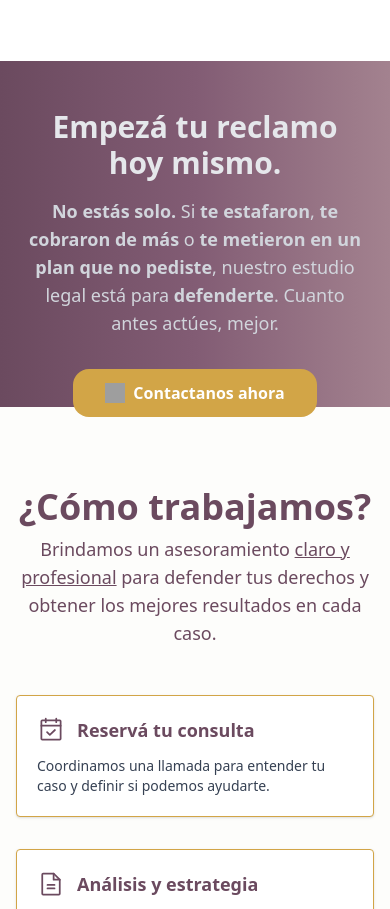
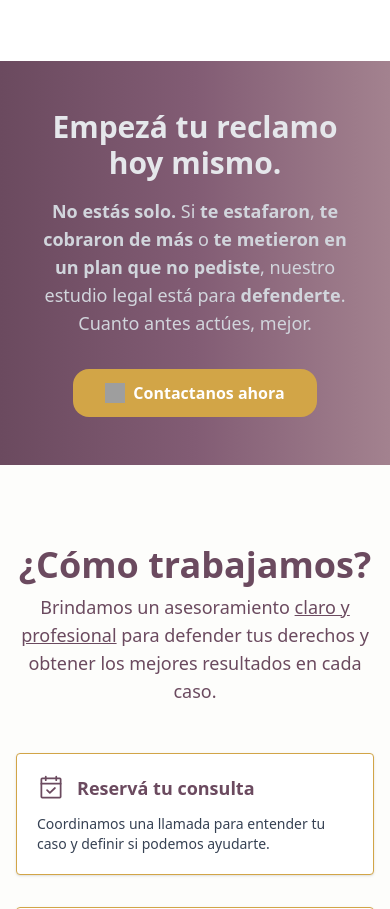
Before and after one commit to shevek1/usyco-fix, an Astro site: page / in a window 390 px wide. Shown: the part 2269-3178 px from the top of the page. Built offline with nearby package versions, Linux system fonts and the light colour scheme; Astro itself is replaced by a stand-in of ours; some packages are replaced by stand-ins of ours; grey boxes are pictures that could not be loaded.

Commit message:
solcionado banner

```diff
--- a/src/components/Banner.astro
+++ b/src/components/Banner.astro
@@ -1,21 +1,30 @@
 <section class="relative bg-gradient-to-r from-[#6b4a5f] via-[#825c74] to-[#a3828f] py-12">
   <div class="container mx-auto px-6 max-w-screen-xl">
-    <div class="flex flex-col lg:flex-row items-center justify-between h-[250px] md:h-[200px]">
+    <div class="flex flex-col lg:flex-row items-center justify-between gap-6 lg:gap-0">
 
       <!-- TEXTO -->
-      <div class="w-full lg:w-1/2 text-center md:ml-38 lg:text-left">
+      <div class="w-full lg:w-1/2 text-center lg:text-left px-4 md:px-0">
         <h2 class="text-3xl font-bold text-gray-200 mb-4">Empezá tu reclamo hoy mismo.</h2>
         <p class="text-lg text-gray-300 mb-8 max-w-md mx-auto lg:mx-0">
           <strong>No estás solo.</strong> Si <strong>te estafaron</strong>, <strong>te cobraron de más</strong> o <strong>te metieron en un plan que no pediste</strong>, nuestro estudio legal está para <strong>defenderte</strong>. Cuanto antes actúes, mejor.
         </p>
-        <a href="https://wa.me/5491136596539?text=Hola%2C+los+contacto+desde+su+p%C3%A1gina+web.+Me+gustar%C3%ADa+hacer+una+consulta." target="_blank" class="inline-flex items-center bg-[#d2a547] hover:bg-[#c9a045] text-white font-semibold py-3 px-8 rounded-2xl transition duration-300">
-          <img src="https://upload.wikimedia.org/wikipedia/commons/6/6b/WhatsApp.svg" alt="WhatsApp" class="w-5 h-5 mr-2" />
+        <a
+          href="https://wa.me/5491136596539?text=Hola%2C+los+contacto+desde+su+p%C3%A1gina+web.+Me+gustar%C3%ADa+hacer+una+consulta."
+          target="_blank"
+          class="inline-flex items-center bg-[#d2a547] hover:bg-[#c9a045] text-white font-semibold py-3 px-8 rounded-2xl transition duration-300 max-w-full justify-center md:justify-start"
+          style="min-width: 200px;"
+        >
+          <img
+            src="https://upload.wikimedia.org/wikipedia/commons/6/6b/WhatsApp.svg"
+            alt="WhatsApp"
+            class="w-5 h-5 mr-2"
+          />
           Contactanos ahora
         </a>
       </div>
 
       <!-- IMAGEN solo en escritorio -->
-      <div class="hidden lg:flex lg:w-1/2 justify-center ">
+      <div class="hidden lg:flex lg:w-1/2 justify-center">
         <img
           src="/usyco-fix/assets/mujer-wsp.png"
           draggable="false"
```
Lines whose indentation alone changed are shown as unchanged.
